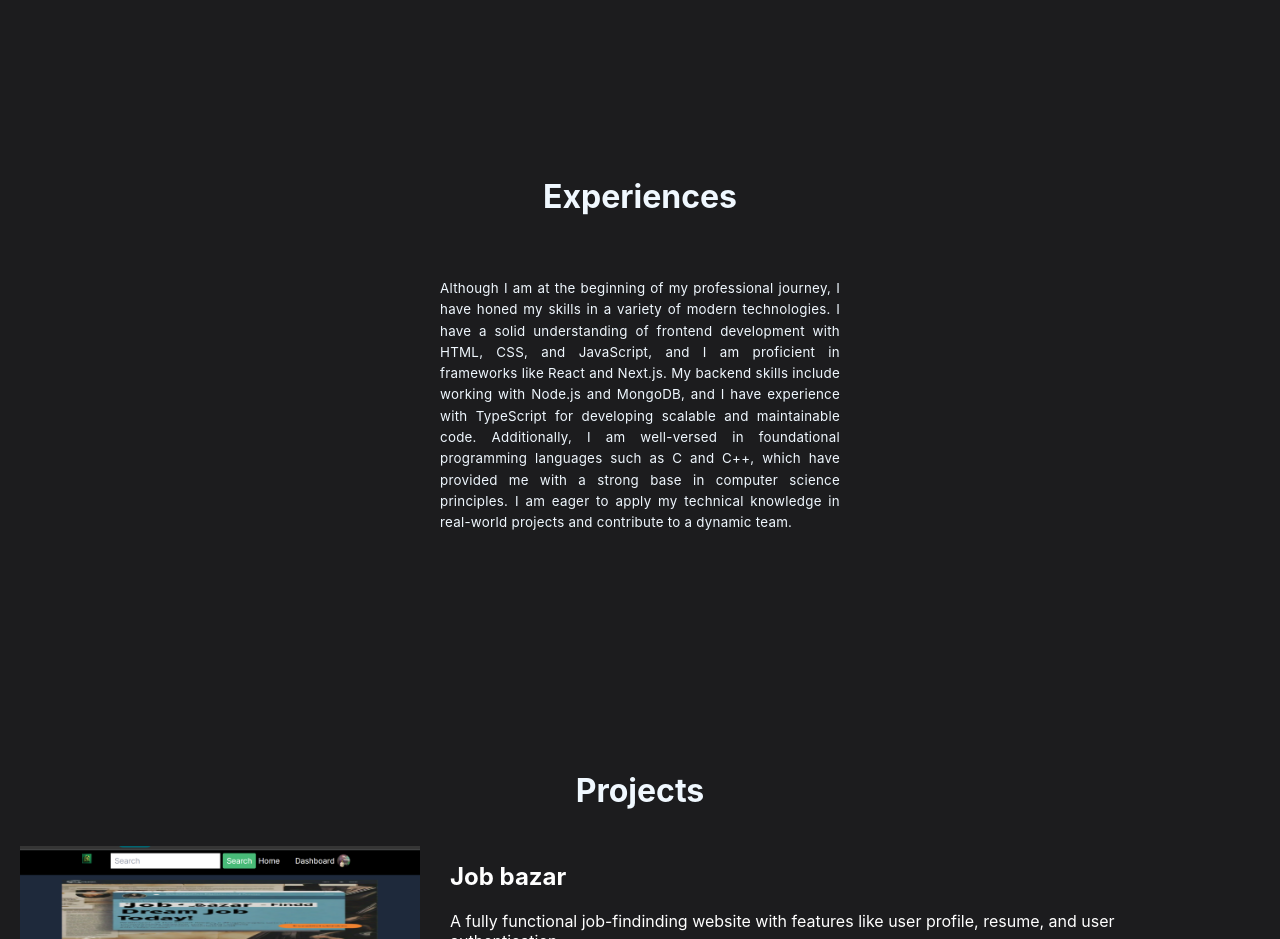
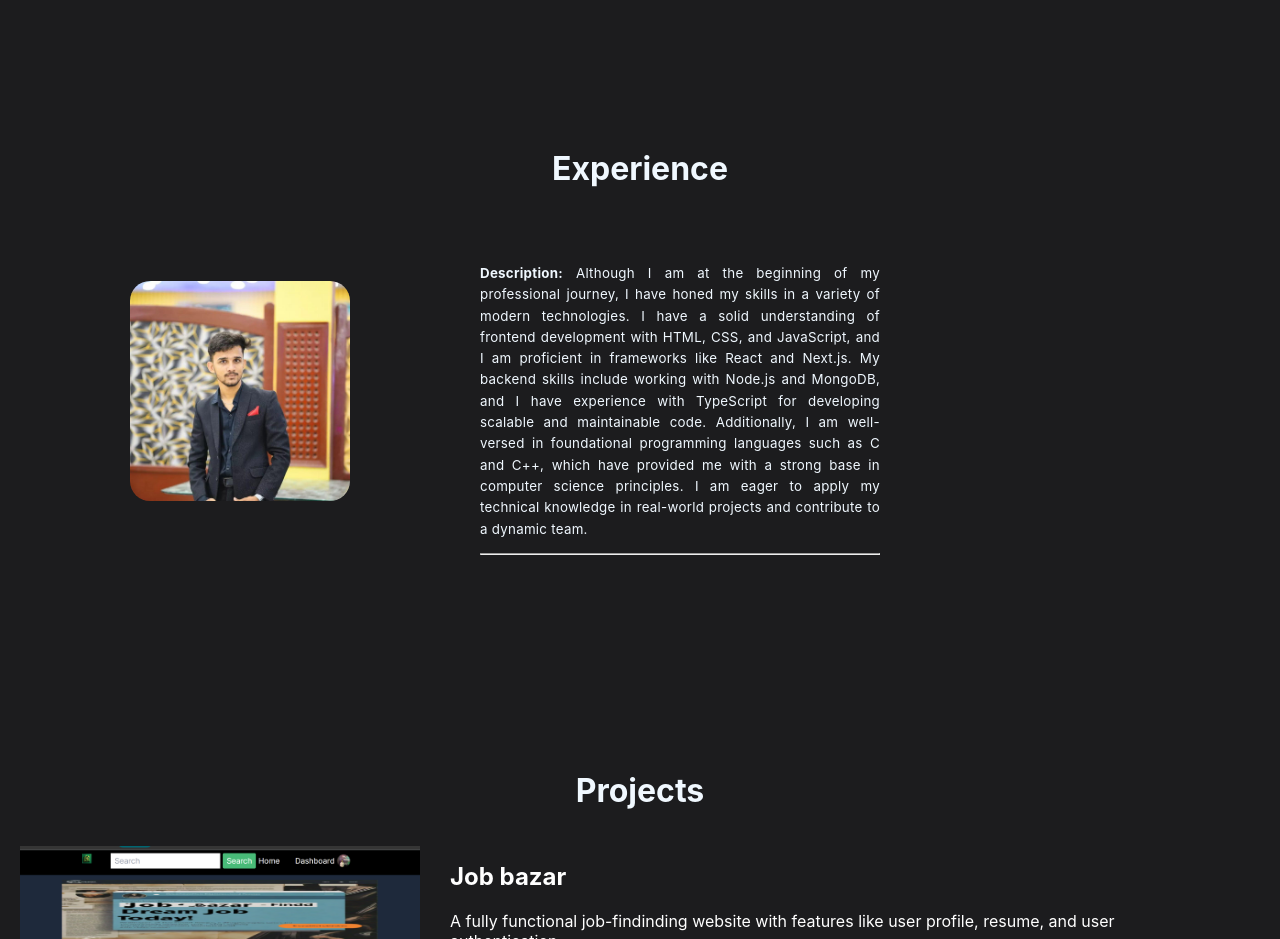
Before and after one commit to booali9/portfolio, a React (Create React App) app: page / in a window 1280 px wide. Shown: the part 2360-3299 px from the top of the page. Built offline with nearby package versions, Linux system fonts and the light colour scheme.

Commit message:
Update Experience.jsx

```diff
--- a/src/component/Experience.jsx
+++ b/src/component/Experience.jsx
@@ -1,5 +1,6 @@
 import React, { useRef } from 'react';
 import { motion, useInView } from 'framer-motion';
+import { EXPERIENCES } from '../consanant';
 
 function Experience() {
   const ref = useRef(null);
@@ -7,21 +8,43 @@ function Experience() {
 
   return (
     <motion.div
-      className='about-container'
+      className="about-container"
       ref={ref}
       initial={{ opacity: 0 }}
       animate={isInView ? { opacity: 1 } : {}}
       transition={{ duration: 1 }}
     >
-      <h1 className='about'>Experiences</h1>
-      <motion.p
-        className='experience-paragraph'
-        initial={{ y: 50, opacity: 0 }}
-        animate={isInView ? { y: 0, opacity: 1 } : {}}
-        transition={{ duration: 1, delay: 1}}
-      >
-        Although I am at the beginning of my professional journey, I have honed my skills in a variety of modern technologies. I have a solid understanding of frontend development with HTML, CSS, and JavaScript, and I am proficient in frameworks like React and Next.js. My backend skills include working with Node.js and MongoDB, and I have experience with TypeScript for developing scalable and maintainable code. Additionally, I am well-versed in foundational programming languages such as C and C++, which have provided me with a strong base in computer science principles. I am eager to apply my technical knowledge in real-world projects and contribute to a dynamic team.
-      </motion.p>
+      <h1 className="about">Experience</h1>
+      <div className="content-wrapper">
+        <motion.div
+          className="image-container"
+          initial={{ x: -100, opacity: 0 }}
+          animate={isInView ? { x: 0, opacity: 1 } : {}}
+          transition={{ duration: 1 }}
+        >
+          <img src="profile.jpg" alt="About" />
+        </motion.div>
+        <motion.div
+          className="text-container"
+          initial={{ x: 100, opacity: 0 }}
+          animate={isInView ? { x: 0, opacity: 1 } : {}}
+          transition={{ duration: 1, delay: 1 }}
+        >
+          {/* Mapping through the EXPERIENCES array */}
+          {EXPERIENCES.map((experience, index) => (
+            <div key={index} className="experience-item">
+              {experience.year && <p><strong>Year:</strong> {experience.year}</p>}
+              {experience.role && <p><strong>Role:</strong> {experience.role}</p>}
+              {experience.company && <p><strong>Company:</strong> {experience.company}</p>}
+              {experience.description && <p><strong>Description:</strong> {experience.description}</p>}
+              {experience.technologies && experience.technologies.length > 0 && (
+                <p><strong>Technologies:</strong> {experience.technologies.join(", ")}</p>
+              )}
+              <hr />
+            </div>
+          ))}
+        </motion.div>
+      </div>
     </motion.div>
   );
 }
```
